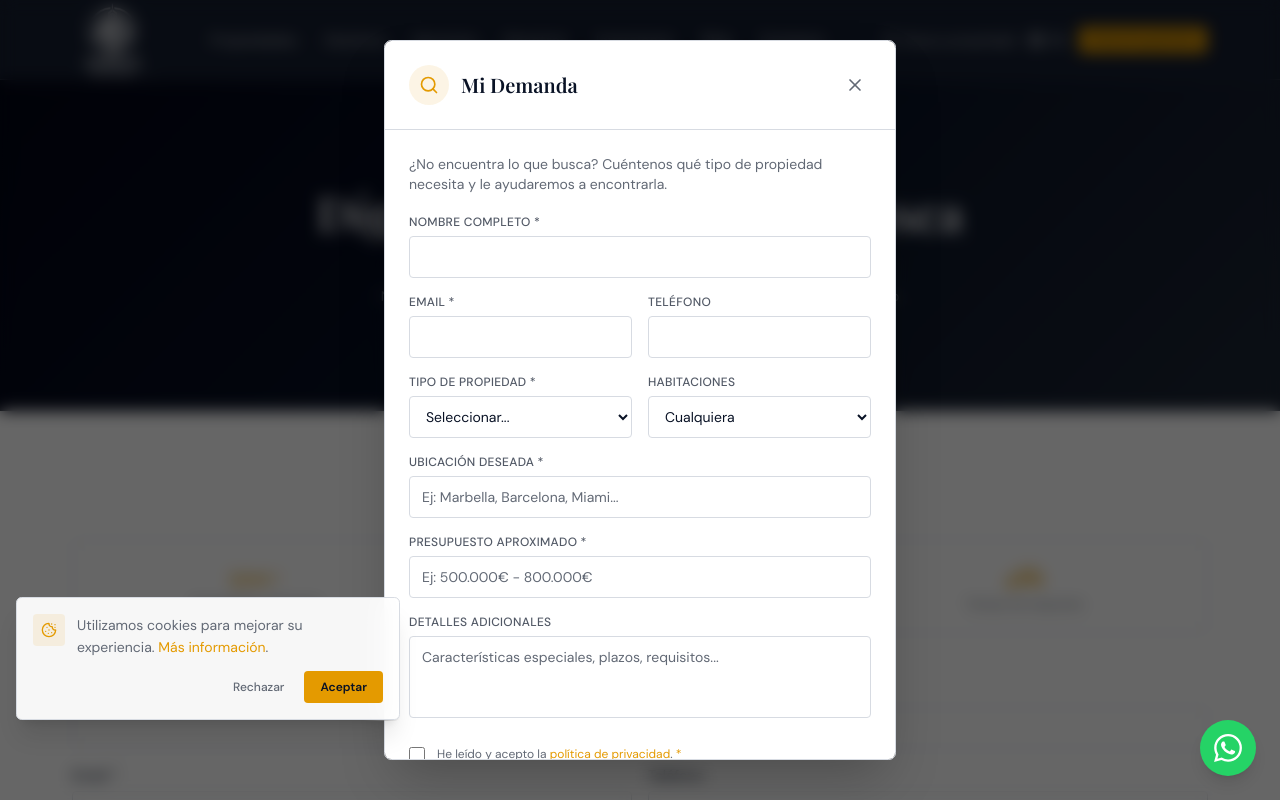
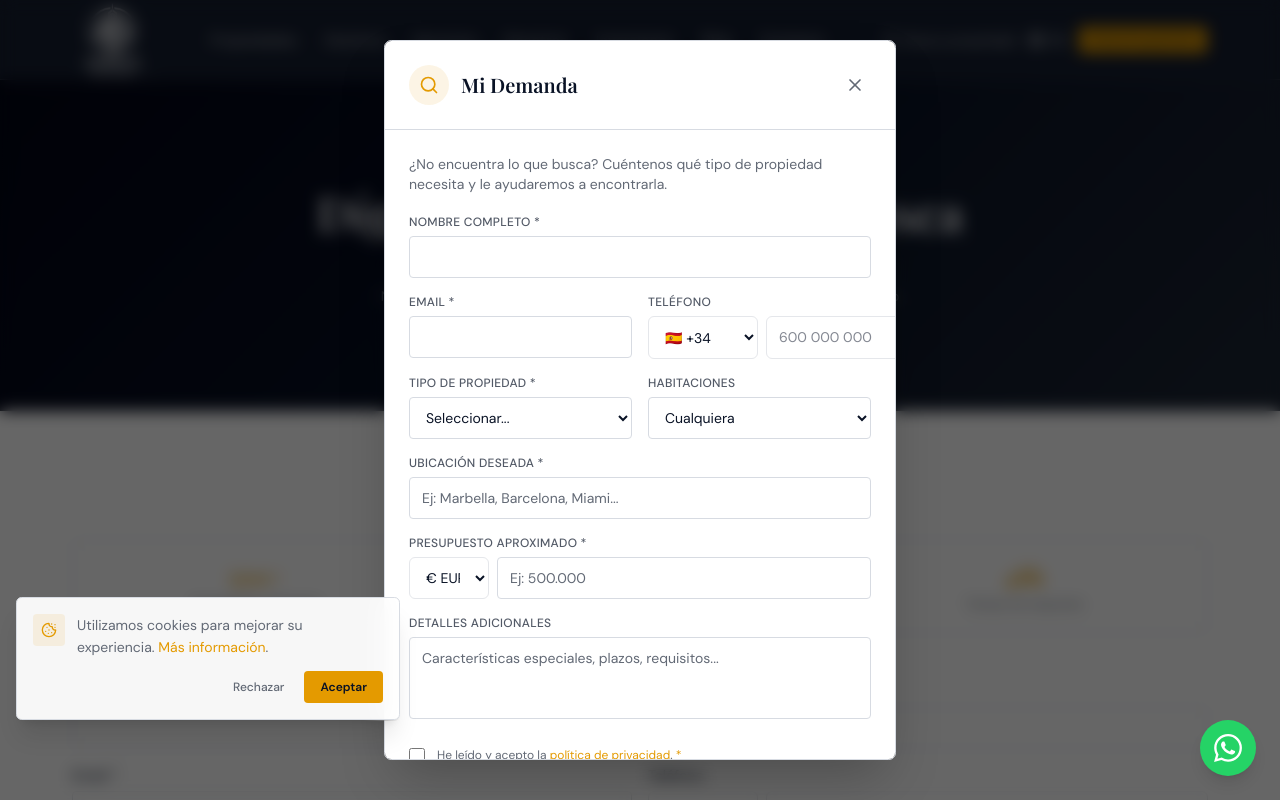
Before and after one commit to assetsgolden1/assets-golden-next, a Next.js app: page /mi-demanda in a window 1280 px wide. Both pictures are taken after a click on the button "Busco propiedad". Shown: the top 800 px of the page. Built offline with nearby package versions, Linux system fonts and the light colour scheme.

Commit message:
feat: formularios — URL completa + selector país tel + EUR/USD + type

```diff
--- a/src/app/(public)/contacto/ContactForm.tsx
+++ b/src/app/(public)/contacto/ContactForm.tsx
@@ -2,6 +2,7 @@
 
 import { useState } from 'react'
 import { Loader2 } from 'lucide-react'
+import { PhoneInput } from '@/components/PhoneInput'
 
 const inputClass =
   'w-full rounded-lg border border-border bg-background px-4 py-3 text-sm text-foreground placeholder:text-muted-foreground focus:outline-none focus:ring-2 focus:ring-gold/50 focus:border-gold transition-colors'
@@ -18,10 +19,19 @@ const INTERESES = [
   { value: 'other', label: 'Otra consulta' },
 ]
 
+const TYPE_MAP: Record<string, string> = {
+  buy: 'comprar',
+  sell: 'vender',
+  invest: 'invertir',
+  other: 'consulta-general',
+}
+
 export default function ContactForm() {
   const [form, setForm] = useState({
     name: '', email: '', phone: '', interest: '', message: '',
   })
+  const [phoneCountry, setPhoneCountry] = useState('España')
+  const [phonePrefix, setPhonePrefix] = useState('+34')
   const [submitting, setSubmitting] = useState(false)
   const [done, setDone] = useState(false)
   const [error, setError] = useState('')
@@ -43,7 +53,10 @@ export default function ContactForm() {
           name: form.name.trim(),
           email: form.email.trim(),
           phone: form.phone.trim() || undefined,
+          phone_country: phoneCountry,
+          phone_prefix: phonePrefix,
           interest: form.interest || undefined,
+          type: (TYPE_MAP[form.interest] ?? form.interest) || undefined,
           message: form.message.trim(),
           source: 'contacto',
         }),
@@ -100,13 +113,13 @@ export default function ContactForm() {
         </div>
         <div>
           <label className={labelClass}>Teléfono</label>
-          <input
-            type="tel"
-            maxLength={20}
-            placeholder="+34 600 000 000"
+          <PhoneInput
             value={form.phone}
-            onChange={(e) => set('phone', e.target.value)}
-            className={inputClass}
+            onChange={(p, country, prefix) => {
+              set('phone', p)
+              setPhoneCountry(country)
+              setPhonePrefix(prefix)
+            }}
           />
         </div>
       </div>
--- a/src/app/(public)/mi-demanda/MiDemandaForm.tsx
+++ b/src/app/(public)/mi-demanda/MiDemandaForm.tsx
@@ -2,6 +2,7 @@
 
 import { useState } from 'react'
 import { Loader2 } from 'lucide-react'
+import { PhoneInput } from '@/components/PhoneInput'
 
 const PROPERTY_TYPES = [
   { value: 'piso', label: 'Piso / Apartamento' },
@@ -51,6 +52,8 @@ const EMPTY = {
 
 export default function MiDemandaForm() {
   const [form, setForm] = useState(EMPTY)
+  const [phoneCountry, setPhoneCountry] = useState('España')
+  const [phonePrefix, setPhonePrefix] = useState('+34')
   const [privacy, setPrivacy] = useState(false)
   const [submitting, setSubmitting] = useState(false)
   const [done, setDone] = useState(false)
@@ -66,7 +69,7 @@ export default function MiDemandaForm() {
       const res = await fetch('/api/demands', {
         method: 'POST',
         headers: { 'Content-Type': 'application/json' },
-        body: JSON.stringify(form),
+        body: JSON.stringify({ ...form, phone_country: phoneCountry, phone_prefix: phonePrefix }),
       })
       if (!res.ok) throw new Error('Error')
       setDone(true)
@@ -114,9 +117,14 @@ export default function MiDemandaForm() {
 
         <div>
           <label className={label} htmlFor="md-phone">Teléfono</label>
-          <input id="md-phone" type="tel" maxLength={20} value={form.phone}
-            onChange={(e) => setForm({ ...form, phone: e.target.value })}
-            className={input} />
+          <PhoneInput
+            value={form.phone}
+            onChange={(p, country, prefix) => {
+              setForm({ ...form, phone: p })
+              setPhoneCountry(country)
+              setPhonePrefix(prefix)
+            }}
+          />
         </div>
 
         <div>
--- a/src/app/api/leads/route.ts
+++ b/src/app/api/leads/route.ts
@@ -78,7 +78,7 @@ export async function POST(req: NextRequest) {
   try {
     const body = await req.json()
     console.log('[leads] Body recibido:', body)
-    const { name, email, phone, interest, message, location, source, property_id, property_title, property_url } = body
+    const { name, email, phone, phone_country, phone_prefix, interest, type, message, location, source, property_id, property_title, property_url, budget } = body
 
     if (!name?.trim() || !email?.trim()) {
       return NextResponse.json({ error: 'Nombre y email son obligatorios' }, { status: 400 })
@@ -113,16 +113,19 @@ export async function POST(req: NextRequest) {
 
     // 2. Google Sheets — awaited para que Vercel no mate la promesa antes de completar
     console.log('[leads] Antes de appendLeadToSheets')
-    console.log('[leads] Datos enviados a sheets:', { name, email, phone, type: interest, message, property_title, property_url, source })
+    console.log('[leads] Datos enviados a sheets:', { name, email, phone, phone_country, phone_prefix, type: type ?? interest, message, property_title, property_url, budget, source })
     try {
       await appendLeadToSheets({
         name,
         email,
         phone,
-        type: interest,
+        phone_country,
+        phone_prefix,
+        type: type ?? interest,
         message,
         property_title,
         property_url,
+        budget,
         source,
       })
       console.log('[leads] Sheets append OK')
--- a/src/components/CollaborateDialog.tsx
+++ b/src/components/CollaborateDialog.tsx
@@ -2,6 +2,7 @@
 
 import { useState } from 'react'
 import { Briefcase, Building2, HardHat, ArrowLeft, Loader2, X } from 'lucide-react'
+import { PhoneInput } from '@/components/PhoneInput'
 
 type CollabType = 'profesional' | 'agencia' | 'promotora'
 
@@ -40,6 +41,8 @@ const EMPTY = { name: '', email: '', phone: '', company: '', specialty: '', mess
 export default function CollaborateDialog({ open, initialType = null, onClose }: Props) {
   const [selectedType, setSelectedType] = useState<CollabType | null>(initialType)
   const [form, setForm] = useState(EMPTY)
+  const [phoneCountry, setPhoneCountry] = useState('España')
+  const [phonePrefix, setPhonePrefix] = useState('+34')
   const [privacy, setPrivacy] = useState(false)
   const [submitting, setSubmitting] = useState(false)
   const [done, setDone] = useState(false)
@@ -70,6 +73,8 @@ export default function CollaborateDialog({ open, initialType = null, onClose }:
           name: form.name,
           email: form.email,
           phone: form.phone,
+          phone_country: phoneCountry,
+          phone_prefix: phonePrefix,
           company: form.company,
           specialty: form.specialty,
           message: form.message,
@@ -167,9 +172,14 @@ export default function CollaborateDialog({ open, initialType = null, onClose }:
                 </div>
                 <div>
                   <label className="block text-sm font-medium mb-1" htmlFor="cp">Teléfono</label>
-                  <input id="cp" type="tel" maxLength={20} value={form.phone}
-                    onChange={(e) => setForm({ ...form, phone: e.target.value })}
-                    className="w-full rounded-lg border border-border bg-background px-3 py-2 text-sm focus:border-gold focus:outline-none" />
+                  <PhoneInput
+                    value={form.phone}
+                    onChange={(p, country, prefix) => {
+                      setForm({ ...form, phone: p })
+                      setPhoneCountry(country)
+                      setPhonePrefix(prefix)
+                    }}
+                  />
                 </div>
                 {(selectedType === 'agencia' || selectedType === 'promotora') && (
                   <div className="col-span-2">
--- a/src/components/DemandDialog.tsx
+++ b/src/components/DemandDialog.tsx
@@ -2,6 +2,7 @@
 
 import { useState } from 'react'
 import { Search, X, Loader2 } from 'lucide-react'
+import { PhoneInput } from '@/components/PhoneInput'
 
 const PROPERTY_TYPES = [
   { value: 'apartment', label: 'Apartamento' },
@@ -36,6 +37,9 @@ const INITIAL = {
 
 export default function DemandDialog({ open, onClose }: DemandDialogProps) {
   const [form, setForm] = useState(INITIAL)
+  const [phoneCountry, setPhoneCountry] = useState('España')
+  const [phonePrefix, setPhonePrefix] = useState('+34')
+  const [currency, setCurrency] = useState<'EUR' | 'USD'>('EUR')
   const [accepted, setAccepted] = useState(false)
   const [submitting, setSubmitting] = useState(false)
   const [done, setDone] = useState(false)
@@ -52,7 +56,8 @@ export default function DemandDialog({ open, onClose }: DemandDialogProps) {
     setSubmitting(true)
 
     const typeLabel = PROPERTY_TYPES.find((t) => t.value === form.propertyType)?.label ?? form.propertyType
-    const msg = `[DEMANDA] Tipo: ${typeLabel}. Ubicación: ${form.location}. Presupuesto: ${form.budget}. Habitaciones: ${form.bedrooms || 'No especificado'}. Comentarios: ${form.message || 'Sin comentarios'}`
+    const budgetStr = `${currency} ${form.budget}`
+    const msg = `[DEMANDA] Tipo: ${typeLabel}. Ubicación: ${form.location}. Presupuesto: ${budgetStr}. Habitaciones: ${form.bedrooms || 'No especificado'}. Comentarios: ${form.message || 'Sin comentarios'}`
 
     try {
       const res = await fetch('/api/leads', {
@@ -62,7 +67,10 @@ export default function DemandDialog({ open, onClose }: DemandDialogProps) {
           name: form.name.trim(),
           email: form.email.trim(),
           phone: form.phone.trim() || undefined,
+          phone_country: phoneCountry,
+          phone_prefix: phonePrefix,
           interest: 'demanda',
+          budget: budgetStr,
           message: msg,
           location: form.location,
           source: 'demand_form',
@@ -156,12 +164,13 @@ export default function DemandDialog({ open, onClose }: DemandDialogProps) {
 
                   <div>
                     <label className={labelClass}>Teléfono</label>
-                    <input
-                      type="tel"
-                      maxLength={20}
+                    <PhoneInput
                       value={form.phone}
-                      onChange={(e) => set('phone', e.target.value)}
-                      className={inputClass}
+                      onChange={(p, country, prefix) => {
+                        set('phone', p)
+                        setPhoneCountry(country)
+                        setPhonePrefix(prefix)
+                      }}
                     />
                   </div>
 
@@ -209,15 +218,32 @@ export default function DemandDialog({ open, onClose }: DemandDialogProps) {
 
                   <div className="col-span-2">
                     <label className={labelClass}>Presupuesto aproximado *</label>
+                    <div style={{ display: 'flex', gap: 8 }}>
+                      <select
+                        value={currency}
+                        onChange={(e) => setCurrency(e.target.value as 'EUR' | 'USD')}
+                        style={{
+                          padding: '10px 12px',
+                          borderRadius: 6,
+                          border: '1px solid #e5e7eb',
+                          fontSize: 14,
+                          backgroundColor: 'white',
+                          minWidth: 80,
+                        }}
+                      >
+                        <option value="EUR">€ EUR</option>
+                        <option value="USD">$ USD</option>
+                      </select>
                       <input
                         type="text"
                         required
                         maxLength={50}
-                      placeholder="Ej: 500.000€ - 800.000€"
+                        placeholder="Ej: 500.000"
                         value={form.budget}
                         onChange={(e) => set('budget', e.target.value)}
                         className={inputClass}
                       />
+                    </div>
                   </div>
 
                   <div className="col-span-2">
--- /dev/null
+++ b/src/components/PhoneInput.tsx
@@ -0,0 +1,67 @@
+'use client'
+
+import { useState } from 'react'
+import { PHONE_COUNTRIES, DEFAULT_COUNTRY } from '@/lib/constants/countryPhones'
+
+interface PhoneInputProps {
+  value: string
+  onChange: (phone: string, country: string, prefix: string) => void
+  required?: boolean
+  placeholder?: string
+}
+
+export function PhoneInput({
+  value,
+  onChange,
+  required = false,
+  placeholder = '600 000 000',
+}: PhoneInputProps) {
+  const [country, setCountry] = useState<typeof PHONE_COUNTRIES[number]>(DEFAULT_COUNTRY)
+
+  function handleCountryChange(code: string) {
+    const newCountry = PHONE_COUNTRIES.find((c) => c.code === code) ?? DEFAULT_COUNTRY
+    setCountry(newCountry)
+    onChange(value, newCountry.name, newCountry.prefix)
+  }
+
+  function handlePhoneChange(e: React.ChangeEvent<HTMLInputElement>) {
+    onChange(e.target.value, country.name, country.prefix)
+  }
+
+  return (
+    <div style={{ display: 'flex', gap: 8 }}>
+      <select
+        value={country.code}
+        onChange={(e) => handleCountryChange(e.target.value)}
+        style={{
+          padding: '10px 12px',
+          borderRadius: 6,
+          border: '1px solid #e5e7eb',
+          fontSize: 14,
+          backgroundColor: 'white',
+          minWidth: 110,
+        }}
+      >
+        {PHONE_COUNTRIES.map((c) => (
+          <option key={c.code} value={c.code}>
+            {c.flag} {c.prefix}
+          </option>
+        ))}
+      </select>
+      <input
+        type="tel"
+        value={value}
+        onChange={handlePhoneChange}
+        placeholder={placeholder}
+        required={required}
+        style={{
+          flex: 1,
+          padding: '10px 12px',
+          borderRadius: 6,
+          border: '1px solid #e5e7eb',
+          fontSize: 14,
+        }}
+      />
+    </div>
+  )
+}
--- a/src/components/PropertyContactModal.tsx
+++ b/src/components/PropertyContactModal.tsx
@@ -3,6 +3,7 @@
 import { useState } from 'react'
 import { createPortal } from 'react-dom'
 import { X } from 'lucide-react'
+import { PhoneInput } from '@/components/PhoneInput'
 
 interface Props {
   propertyId: string
@@ -14,20 +15,27 @@ export default function PropertyContactModal({ propertyId, propertyTitle, proper
   const [open, setOpen] = useState(false)
   const [status, setStatus] = useState<'idle' | 'loading' | 'success' | 'error'>('idle')
   const [errorMsg, setErrorMsg] = useState('')
+  const [phone, setPhone] = useState('')
+  const [phoneCountry, setPhoneCountry] = useState('España')
+  const [phonePrefix, setPhonePrefix] = useState('+34')
 
   async function handleSubmit(e: React.FormEvent<HTMLFormElement>) {
     e.preventDefault()
     setStatus('loading')
     const form = e.currentTarget
+    const baseUrl = process.env.NEXT_PUBLIC_SITE_URL ?? (typeof window !== 'undefined' ? window.location.origin : '')
     const data = {
       name: (form.elements.namedItem('name') as HTMLInputElement).value.trim(),
       email: (form.elements.namedItem('email') as HTMLInputElement).value.trim(),
-      phone: (form.elements.namedItem('phone') as HTMLInputElement).value.trim() || undefined,
+      phone: phone || undefined,
+      phone_country: phoneCountry,
+      phone_prefix: phonePrefix,
       message: (form.elements.namedItem('message') as HTMLTextAreaElement).value.trim() || undefined,
       source: 'property_contact',
+      type: 'consulta-propiedad',
       property_id: propertyId,
       property_title: propertyTitle,
-      property_url: `/propiedades/${propertySlug}`,
+      property_url: `${baseUrl}/propiedades/${propertySlug}`,
     }
 
     try {
@@ -121,11 +129,13 @@ export default function PropertyContactModal({ propertyId, propertyTitle, proper
                 </div>
                 <div>
                   <label className="block text-xs font-medium text-gray-600 mb-1">Teléfono</label>
-                  <input
-                    name="phone"
-                    type="tel"
-                    className="w-full border border-gray-300 rounded-lg px-3 py-2.5 text-sm focus:outline-none focus:ring-2 focus:ring-[#d4af37]"
-                    placeholder="+34 600 000 000"
+                  <PhoneInput
+                    value={phone}
+                    onChange={(p, country, prefix) => {
+                      setPhone(p)
+                      setPhoneCountry(country)
+                      setPhonePrefix(prefix)
+                    }}
                   />
                 </div>
                 <div>
--- /dev/null
+++ b/src/lib/constants/countryPhones.ts
@@ -0,0 +1,14 @@
+export const PHONE_COUNTRIES = [
+  { code: 'ES', name: 'España', prefix: '+34', flag: '🇪🇸' },
+  { code: 'MX', name: 'México', prefix: '+52', flag: '🇲🇽' },
+  { code: 'AR', name: 'Argentina', prefix: '+54', flag: '🇦🇷' },
+  { code: 'CO', name: 'Colombia', prefix: '+57', flag: '🇨🇴' },
+  { code: 'US', name: 'Estados Unidos', prefix: '+1', flag: '🇺🇸' },
+  { code: 'GB', name: 'Reino Unido', prefix: '+44', flag: '🇬🇧' },
+  { code: 'FR', name: 'Francia', prefix: '+33', flag: '🇫🇷' },
+  { code: 'DE', name: 'Alemania', prefix: '+49', flag: '🇩🇪' },
+  { code: 'IT', name: 'Italia', prefix: '+39', flag: '🇮🇹' },
+  { code: 'AE', name: 'EAU', prefix: '+971', flag: '🇦🇪' },
+] as const
+
+export const DEFAULT_COUNTRY = PHONE_COUNTRIES[0]
```
Also changed, not shown: src/lib/googleSheets.ts (+7 -1 lines). Lines whose indentation alone changed are shown as unchanged.
